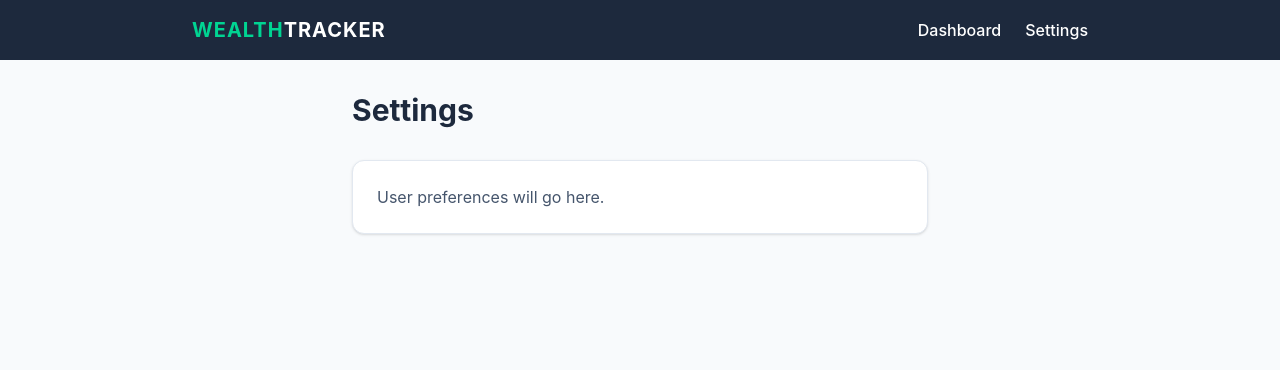
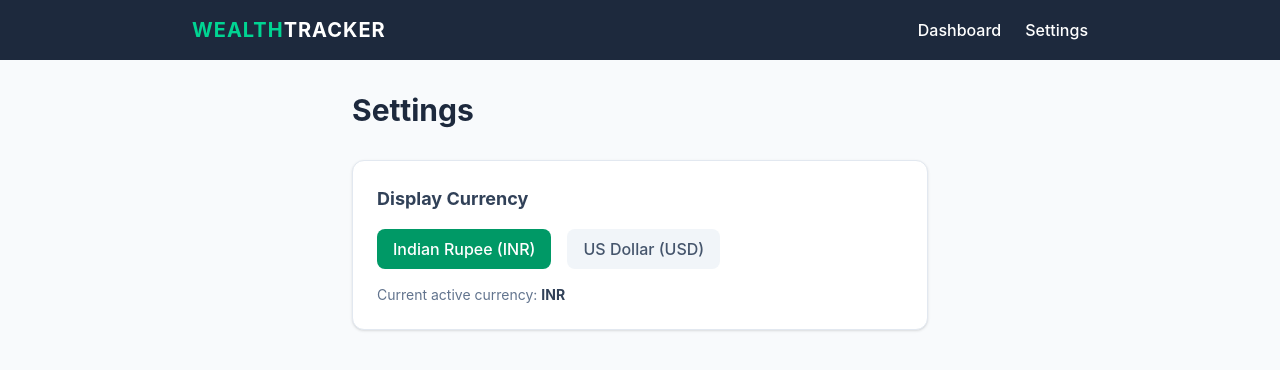
Before and after one commit to Astitva2409/wealth-tracker-ui, a React (Vite) app: page /settings in a window 1280 px wide. Shown: the top 370 px of the page. Built offline with nearby package versions, Linux system fonts and the light colour scheme.

Commit message:
Implement Context API for global currency state

```diff
--- a/src/components/AssetCard.tsx
+++ b/src/components/AssetCard.tsx
@@ -1,3 +1,5 @@
+import { useCurrency } from "../context/CurrencyContext";
+
 export interface Asset {
   id: number;
   name: string;
@@ -14,6 +16,8 @@ interface AssetCardProps extends Asset {
 
 // 2. DESTRUCTURE THE NEW PROP
 export default function AssetCard({ id, name, type, amount, isProfitable, onDelete }: AssetCardProps) {
+  const { symbol } = useCurrency();
+
   return (
     <div className="bg-white border border-slate-200 p-4 rounded-lg shadow-sm flex justify-between items-center mb-3 hover:shadow-md transition-shadow">
 
@@ -29,7 +33,7 @@ export default function AssetCard({ id, name, type, amount, isProfitable, onDele
         <div>
           <p className="text-sm text-slate-500 mb-1">Current Value</p>
           <p className={`text-lg font-bold ${isProfitable ? 'text-emerald-600' : 'text-rose-600'}`}>
-            ₹{amount.toLocaleString('en-IN')}
+            { symbol }{amount.toLocaleString('en-IN')}
           </p>
         </div>
 
--- /dev/null
+++ b/src/context/CurrencyContext.tsx
@@ -0,0 +1,39 @@
+/* eslint-disable react-refresh/only-export-components */
+// ^^^ THE FIX: We tell Vite's linter to relax for this specific file.
+
+import { createContext, useState, type ReactNode, useContext } from 'react';
+
+interface CurrencyContextType {
+  currency: string;
+  symbol: string;
+  setCurrency: (newCurrency: string) => void;
+}
+
+export const CurrencyContext = createContext<CurrencyContextType | undefined>(undefined);
+
+export function CurrencyProvider({ children }: { children: ReactNode }) {
+  const [currency, setCurrencyState] = useState<string>('INR');
+  const symbol = currency === 'INR' ? '₹' : '$';
+
+  const storeValue = {
+    currency: currency,
+    symbol: symbol,
+    setCurrency: setCurrencyState
+  };
+
+  return (
+    <CurrencyContext.Provider value={storeValue}>
+      {children}
+    </CurrencyContext.Provider>
+  );
+}
+
+// Instead of making our pages import useContext AND CurrencyContext,
+// we build a simple custom hook they can use directly!
+export function useCurrency() {
+  const context = useContext(CurrencyContext);
+  if (context === undefined) {
+    throw new Error('useCurrency must be used within a CurrencyProvider');
+  }
+  return context;
+}
--- a/src/main.tsx
+++ b/src/main.tsx
@@ -3,11 +3,14 @@ import { createRoot } from 'react-dom/client'
 import './index.css'
 import App from './App.tsx'
 import { BrowserRouter } from 'react-router-dom'
+import { CurrencyProvider } from './context/CurrencyContext.tsx';
 
 createRoot(document.getElementById('root')!).render(
   <StrictMode>
     <BrowserRouter>
-      <App />
+      <CurrencyProvider>
+        <App />
+      </CurrencyProvider>
     </BrowserRouter>
   </StrictMode>,
 )
--- a/src/pages/Dashboard.tsx
+++ b/src/pages/Dashboard.tsx
@@ -2,6 +2,7 @@ import { useMemo, useCallback } from 'react';
 import { useLocalStorage } from '../hooks/useLocalStorage';
 import AssetCard, { type Asset } from '../components/AssetCard';
 import AddAssetForm from '../components/AddAssetForm';
+import { useCurrency } from '../context/CurrencyContext';
 
 const initialAssets: Asset[] = [
   { id: 1, name: "Parag Parikh Flexi Cap", type: "Mutual Fund", amount: 25000, isProfitable: true },
@@ -12,7 +13,10 @@ const initialAssets: Asset[] = [
 export default function Dashboard() {
   // 1. CUSTOM HOOK
   // Replaces complex useState and useEffect logic. Automatically syncs with browser localStorage.
-  const [assets, setAssets] = useLocalStorage<Asset[]>('wealth_tracker_data', initialAssets);
+    const [assets, setAssets] = useLocalStorage<Asset[]>('wealth_tracker_data', initialAssets);
+
+    // We can easily grab the current currency symbol from our global context!
+    const { symbol } = useCurrency();
 
   // 2. USE-CALLBACK (Add Function)
   // Caches this function in memory so React doesn't recreate it on every render.
@@ -45,7 +49,7 @@ export default function Dashboard() {
 
         <div className="bg-white border border-slate-200 p-6 rounded-xl shadow-sm mb-8">
           <h2 className="text-sm font-semibold text-slate-500 uppercase tracking-wider mb-1">Total Portfolio</h2>
-          <h1 className="text-4xl font-extrabold text-blue-600">₹{totalValue.toLocaleString('en-IN')}</h1>
+                  <h1 className="text-4xl font-extrabold text-blue-600">{ symbol }{totalValue.toLocaleString('en-IN')}</h1>
         </div>
 
         {/* Passing our cached Add function down to the form via props */}
--- a/src/pages/Settings.tsx
+++ b/src/pages/Settings.tsx
@@ -1,10 +1,47 @@
+// 1. Import our custom VIP badge
+import { useCurrency } from '../context/CurrencyContext';
+
 export default function Settings() {
+  // 2. Use the badge to grab exactly what we need from the mailroom
+  const { currency, setCurrency } = useCurrency();
+
   return (
     <div className="min-h-screen bg-slate-50 p-8 font-sans">
       <div className="max-w-xl mx-auto">
         <h1 className="text-3xl font-bold text-slate-800 mb-8">Settings</h1>
+
         <div className="bg-white p-6 rounded-xl shadow-sm border border-slate-200">
-          <p className="text-slate-600">User preferences will go here.</p>
+          <h2 className="text-lg font-bold text-slate-700 mb-4">Display Currency</h2>
+
+          <div className="flex gap-4">
+            {/* 3. Button to set currency to INR */}
+            <button
+              onClick={() => setCurrency('INR')}
+              className={`px-4 py-2 rounded-lg font-medium transition-colors ${
+                currency === 'INR'
+                  ? 'bg-emerald-600 text-white'
+                  : 'bg-slate-100 text-slate-600 hover:bg-slate-200'
+              }`}
+            >
+              Indian Rupee (INR)
+            </button>
+
+            {/* 4. Button to set currency to USD */}
+            <button
+              onClick={() => setCurrency('USD')}
+              className={`px-4 py-2 rounded-lg font-medium transition-colors ${
+                currency === 'USD'
+                  ? 'bg-emerald-600 text-white'
+                  : 'bg-slate-100 text-slate-600 hover:bg-slate-200'
+              }`}
+            >
+              US Dollar (USD)
+            </button>
+          </div>
+
+          <p className="text-sm text-slate-500 mt-4">
+            Current active currency: <span className="font-bold text-slate-700">{currency}</span>
+          </p>
         </div>
       </div>
     </div>
```
